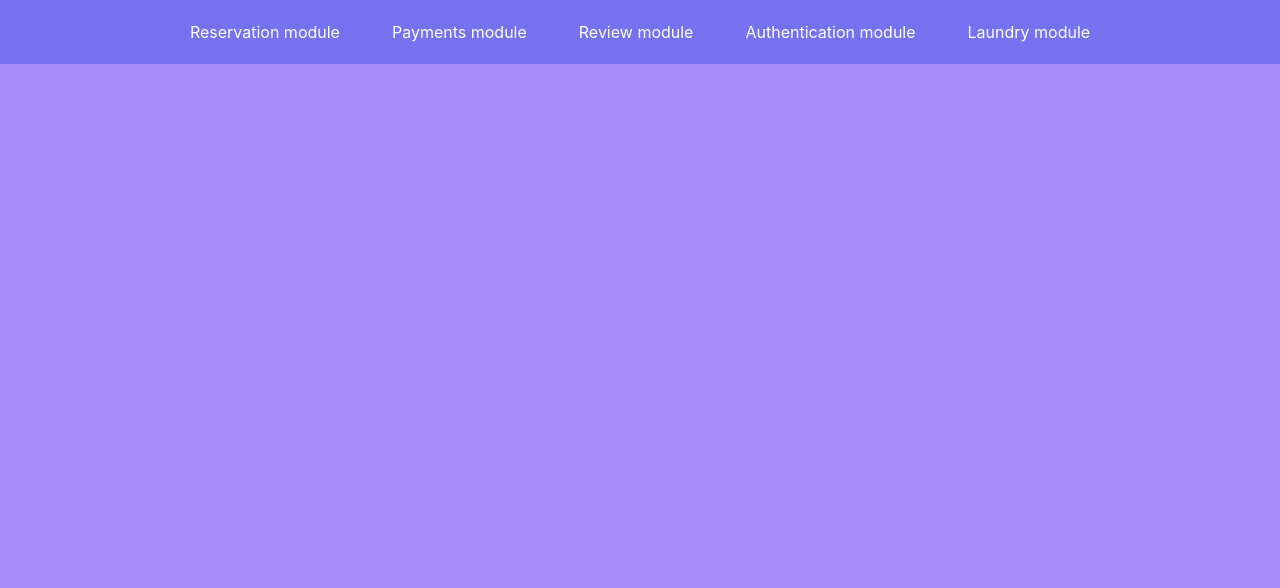
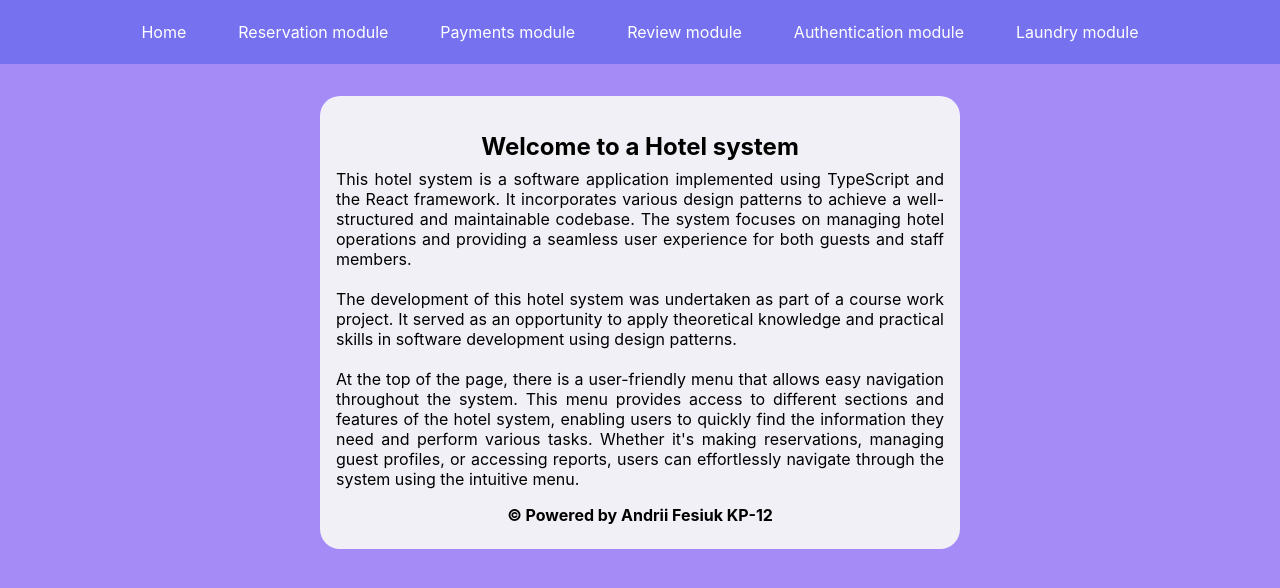
Before and after one commit to indian0ch/HotelInformalSystem, a React (Create React App) app: page / in a window 1280 px wide. Shown: the top 588 px of the page. Built offline with nearby package versions, Linux system fonts and the light colour scheme.

Commit message:
Added simple home page)

```diff
--- a/src/App.js
+++ b/src/App.js
@@ -1,26 +1,28 @@
-import React, { useState } from "react";
+import React from "react";
 import Reservation from "./components/Reservation/Reservation";
 import Review from "./components/Review/Review";
 import Payments from "./components/Payments/Payments";
 import Authentication from "./components/Authentication/Authentication";
-import Button from "./components/UI/Button/Button";
 import styled from "./App.module.css";
-import { BrowserRouter, Routes, Switch, Route, Link } from "react-router-dom";
+import { BrowserRouter, Routes, Route, Link } from "react-router-dom";
 import Laundry from "./components/Laundry/Laundry";
+import Home from "./components/Home/Home";
 
 const App = () => {
   return (
     <BrowserRouter>
       <div className={styled.blockPage}>
         <div className={styled.linksColumn}>
-        <Link to="/reservation">Reservation module</Link>
-        <Link to="/payments">Payments module</Link>
-        <Link to="/review">Review module</Link>
-        <Link to="/authentication">Authentication module</Link>
-        <Link to="/laundry">Laundry module</Link>
+          <Link to="/">Home </Link>
+          <Link to="/reservation">Reservation module</Link>
+          <Link to="/payments">Payments module</Link>
+          <Link to="/review">Review module</Link>
+          <Link to="/authentication">Authentication module</Link>
+          <Link to="/laundry">Laundry module</Link>
         </div>
 
         <Routes>
+          <Route path="/" element={<Home />} />
           <Route path="/reservation" element={<Reservation />} />
           <Route path="/payments" element={<Payments />} />
           <Route path="/review" element={<Review />} />
--- /dev/null
+++ b/src/components/Home/Home.js
@@ -0,0 +1,34 @@
+import React from "react";
+import styles from "./Home.module.css";
+
+const Home = (props) => {
+  return (
+    <div className={styles.homeContainer}>
+      <h2>Welcome to a Hotel system</h2>
+      <div className={styles.textContainer}>
+        <article>
+          This hotel system is a software application implemented using
+          TypeScript and the React framework. It incorporates various design
+          patterns to achieve a well-structured and maintainable codebase. The
+          system focuses on managing hotel operations and providing a seamless
+          user experience for both guests and staff members.<br></br>
+          <br></br>
+          The development of this hotel system was undertaken as part of a
+          course work project. It served as an opportunity to apply theoretical
+          knowledge and practical skills in software development using design
+          patterns. <br></br><br></br>
+          At the top of the page, there is a user-friendly menu that
+          allows easy navigation throughout the system. This menu provides
+          access to different sections and features of the hotel system,
+          enabling users to quickly find the information they need and perform
+          various tasks. Whether it's making reservations, managing guest
+          profiles, or accessing reports, users can effortlessly navigate
+          through the system using the intuitive menu.
+        </article>
+        <p>&copy; Powered by Andrii Fesiuk KP-12</p>
+      </div>
+    </div>
+  );
+};
+
+export default Home;
--- /dev/null
+++ b/src/components/Home/Home.module.css
@@ -0,0 +1,32 @@
+.homeContainer {
+    background-color: rgb(241, 240, 246);
+    border-radius: 20px;
+}
+
+.homeContainer {
+    margin: 2rem auto;
+    padding: 1rem;
+    width: 90%;
+    max-width: 40rem;
+}
+
+.homeContainer h2 {
+    display: block;
+    font-weight: bold;
+    margin-bottom: 0.5rem;
+    text-align: center;
+}
+
+.homeContainer p {
+    font-weight: bold;
+    margin-bottom: 0.5rem;
+}
+
+.textContainer article{
+    text-align: justify;
+}
+
+.homeContainer input:focus {
+    outline: none;
+    border-color: #4f005f;
+}
```
Also changed, not shown: 1 other file (tests, documents, lock files or other folders).
